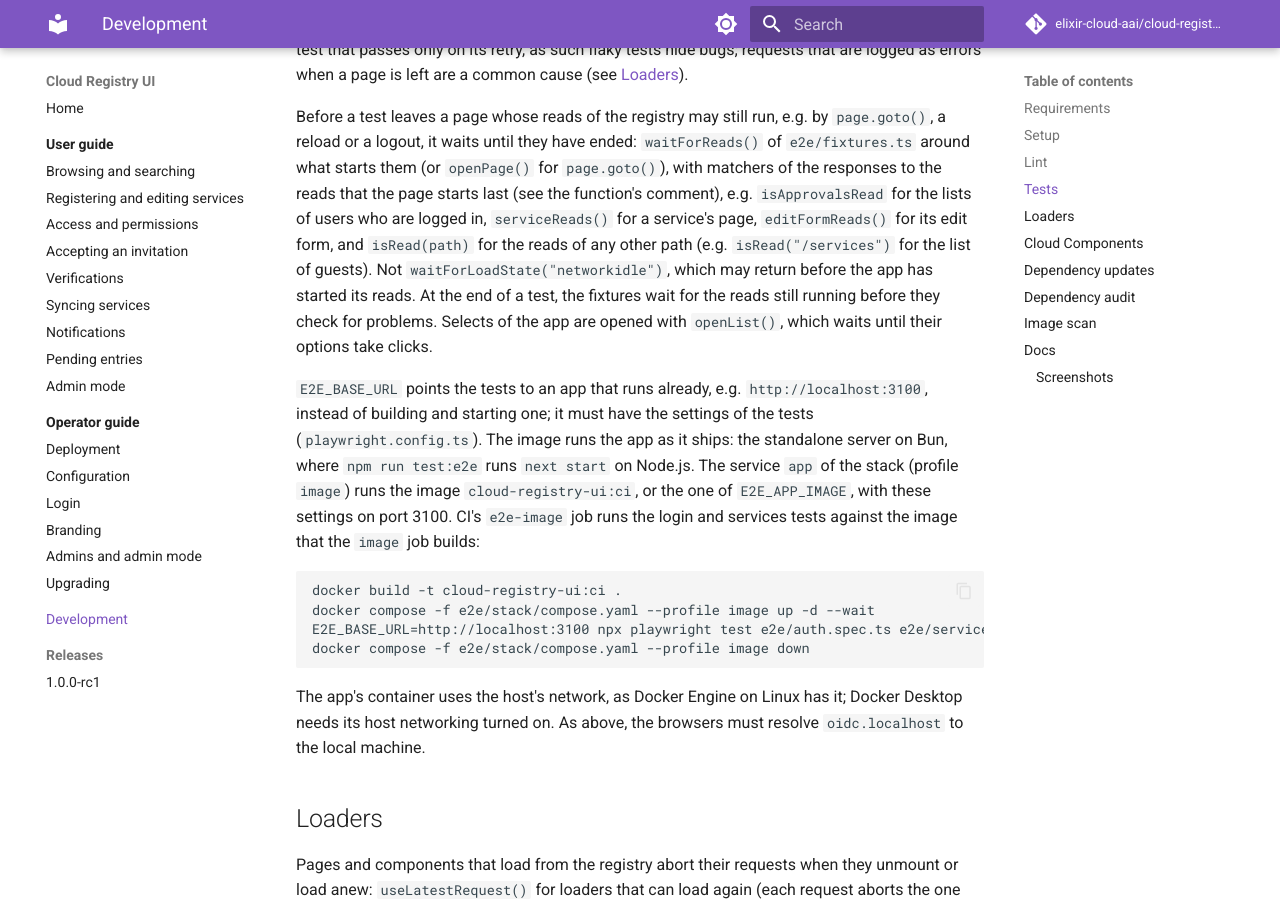
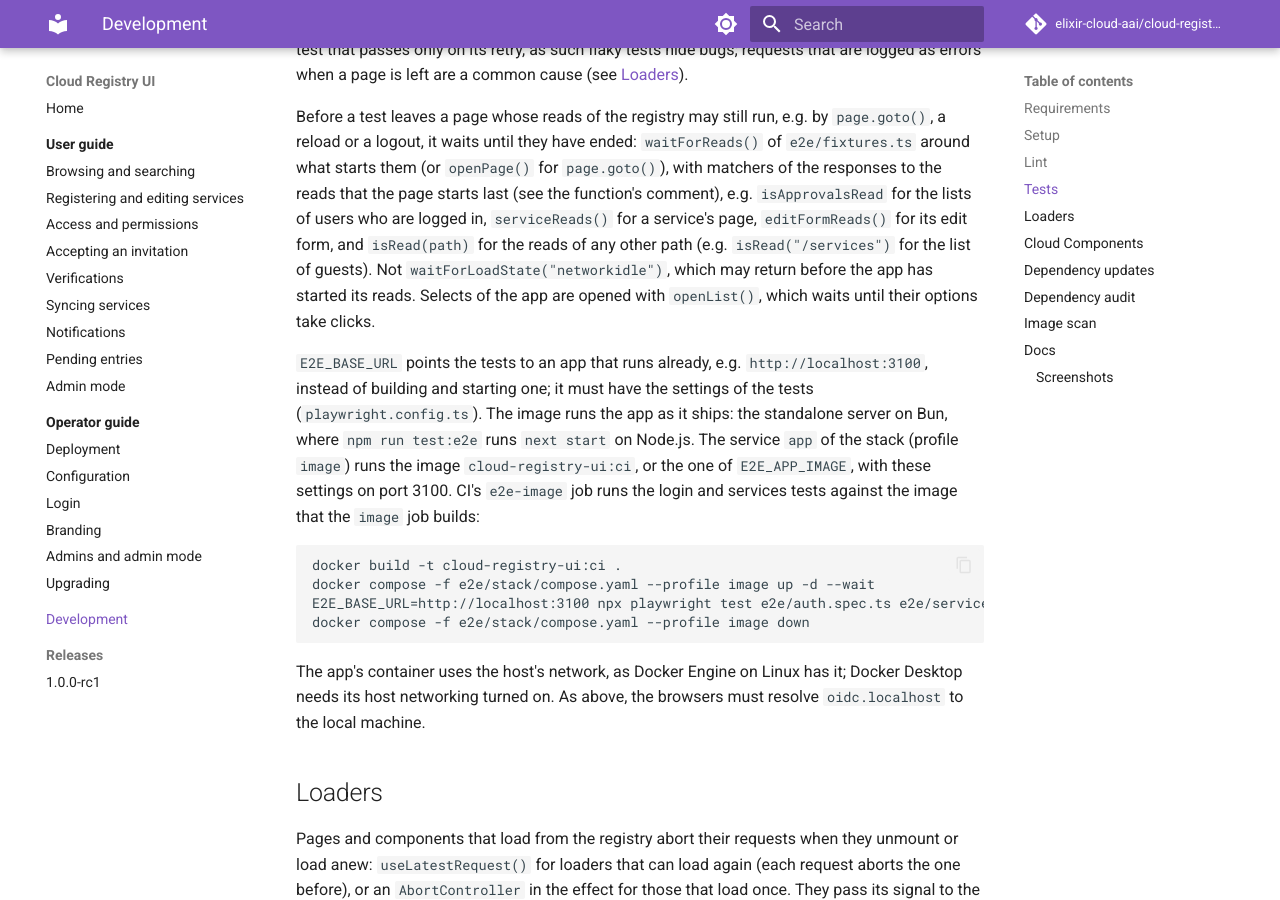
Before and after one commit to elixir-cloud-aai/cloud-registry-ui, an MkDocs documentation site: the page built from docs/development.md, in a window 1280 px wide and 900 px high, scrolled down 1906 px. Built offline with MkDocs 1.6.1 and Material for MkDocs 9.7.7, drawn with Linux system fonts in a browser that asks for light colours; comment, search, counter and statistics services are not loaded.

Commit message:
test: check problems as before at the end
Waiting for the reads still running at the end of a test made tests
that clear their expected problems fail on expected failures of later
reads (seen in invitations.spec). The fixture checks the problems at
once again, as before; the edit-form test of registration-rules waits
for the reads after its save instead, as its route would otherwise
fetch on a closed page.

Co-Authored-By: Claude Opus 5.5 <noreply@anthropic.com>

```diff
--- a/docs/development.md
+++ b/docs/development.md
@@ -106,9 +106,8 @@ reads that the page starts last (see the function's comment), e.g.
 form, and `isRead(path)` for the reads of any other path (e.g.
 `isRead("/services")` for the list of guests). Not
 `waitForLoadState("networkidle")`, which may return before the app has
-started its reads. At the end of a test, the fixtures wait for the reads
-still running before they check for problems. Selects of the app are
-opened with `openList()`, which waits until their options take clicks.
+started its reads. Selects of the app are opened with `openList()`, which
+waits until their options take clicks.
 
 `E2E_BASE_URL` points the tests to an app that runs already, e.g.
 `http://localhost:3100`, instead of building and starting one; it must
```
Also changed, not shown: 2 other files.
